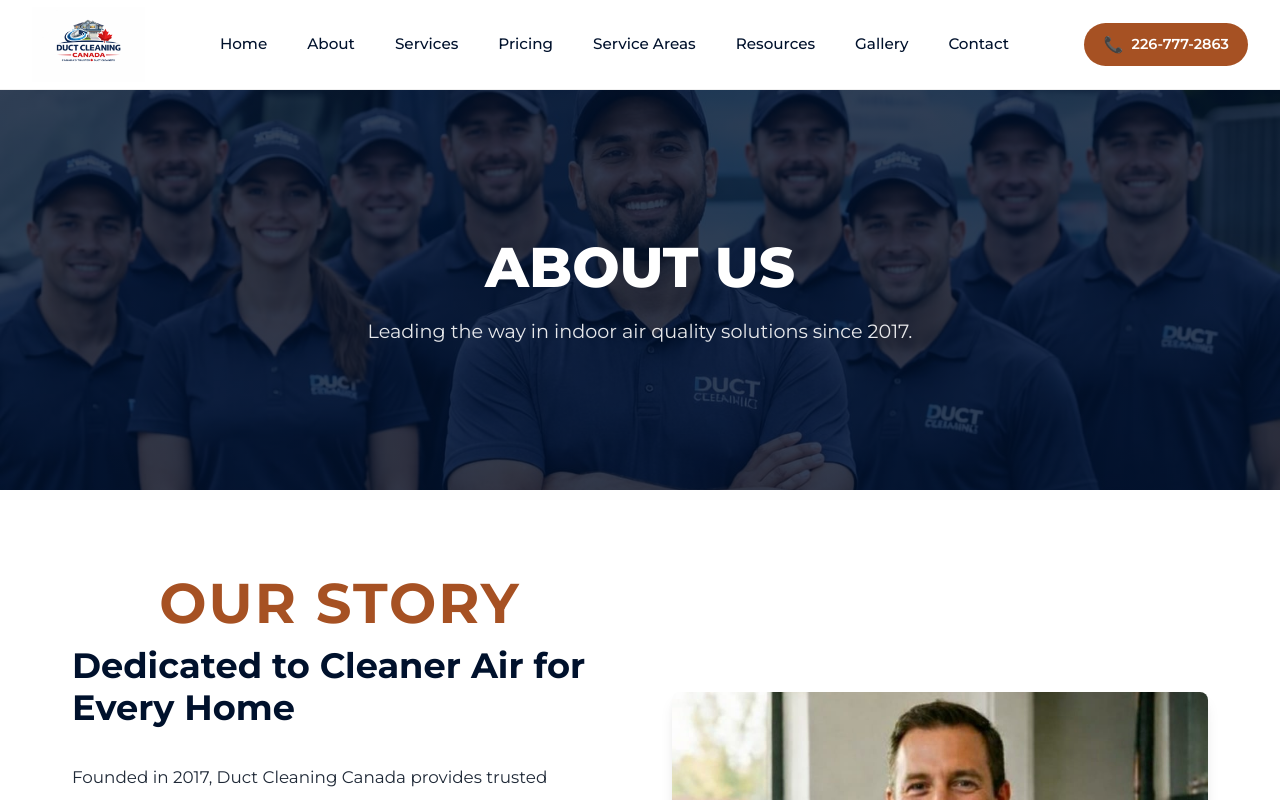
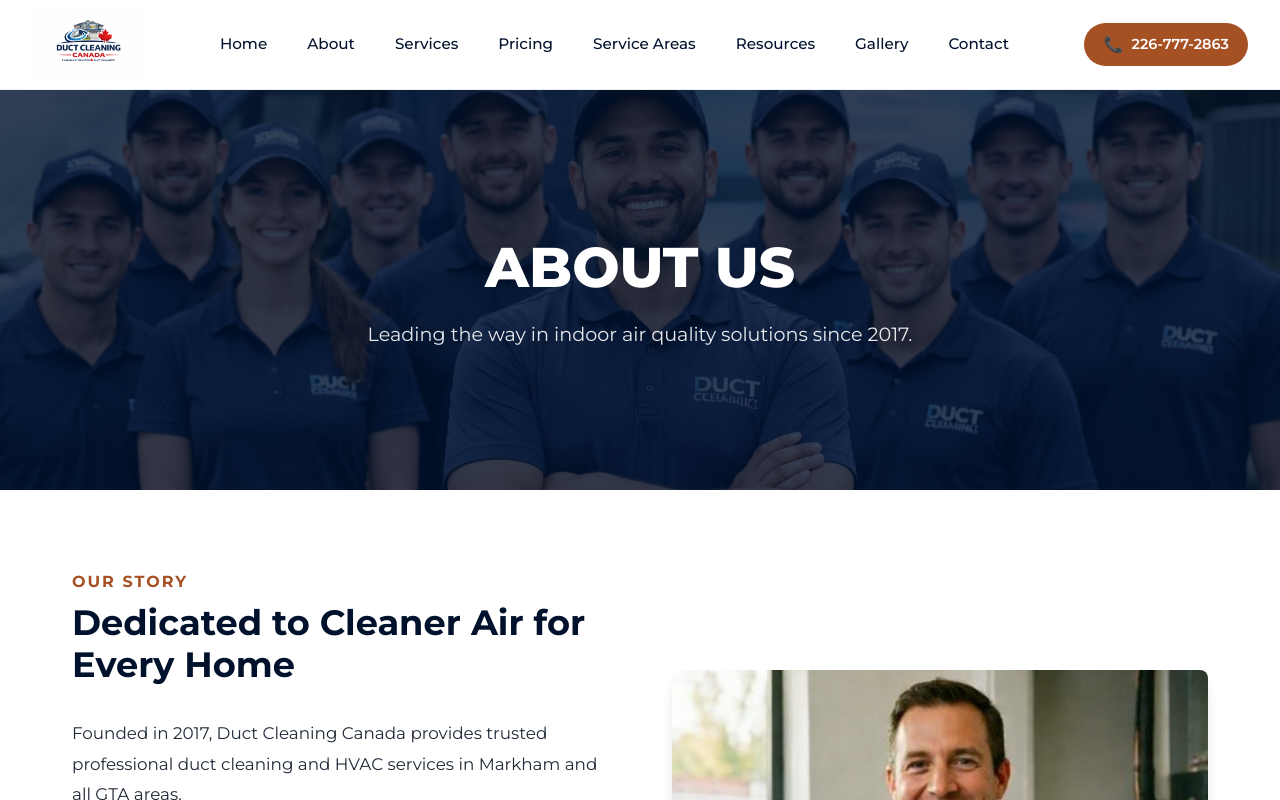
Before and after one commit to josph8487-prog/duct-Canada-original, a Next.js app: page /about in a window 1280 px wide. Shown: the top 800 px of the page. Built offline with nearby package versions, Linux system fonts and the light colour scheme.

Commit message:
Update About.module.css

```diff
--- a/src/styles/About.module.css
+++ b/src/styles/About.module.css
@@ -121,11 +121,19 @@
     }
 }
 
-h1, h2, .title, .heading {
-    font-size: clamp(1.8rem, 6vw, 3.5rem) !important;
+.hero h1,
+.heroTitle,
+.aboutHero h1 {
+    font-size: 2.2rem !important;
+    line-height: 1.3 !important;
     word-break: break-word !important;
-    white-space: normal !important;
-    line-height: 1.2 !important;
     text-align: center !important;
-    max-width: 100% !important;
 }
+
+@media (min-width: 900px) {
+    .hero h1,
+    .heroTitle,
+    .aboutHero h1 {
+        font-size: 3.5rem !important;
+    }
+}
```
